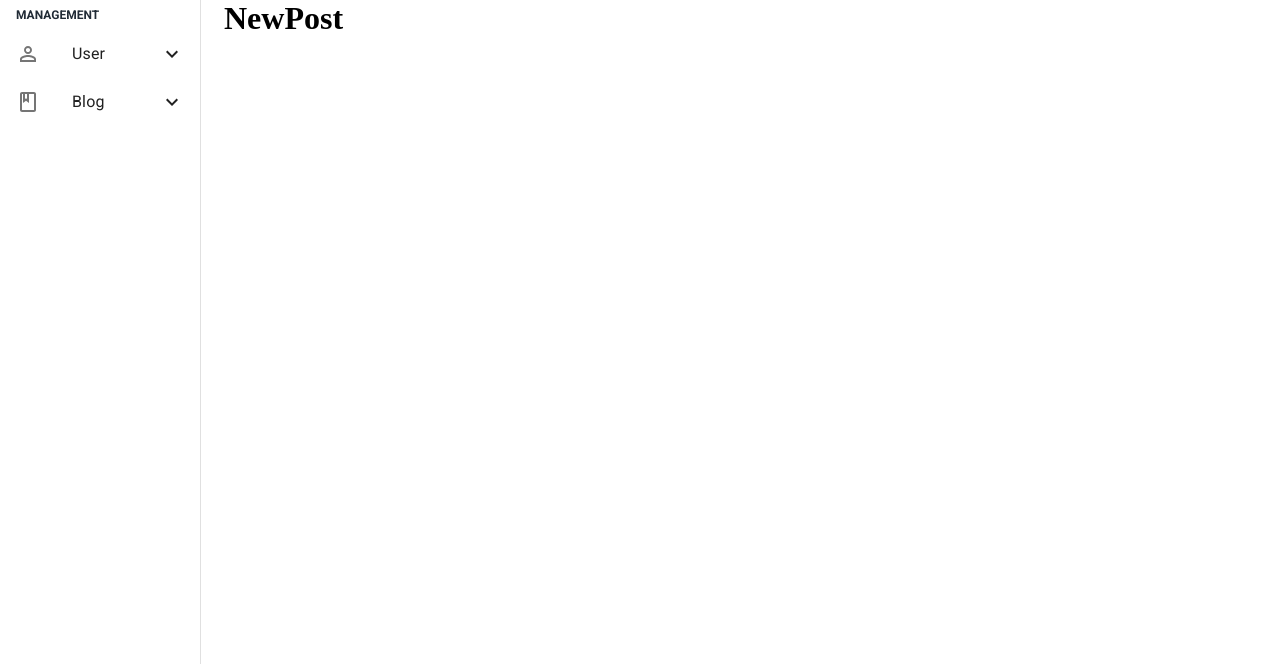
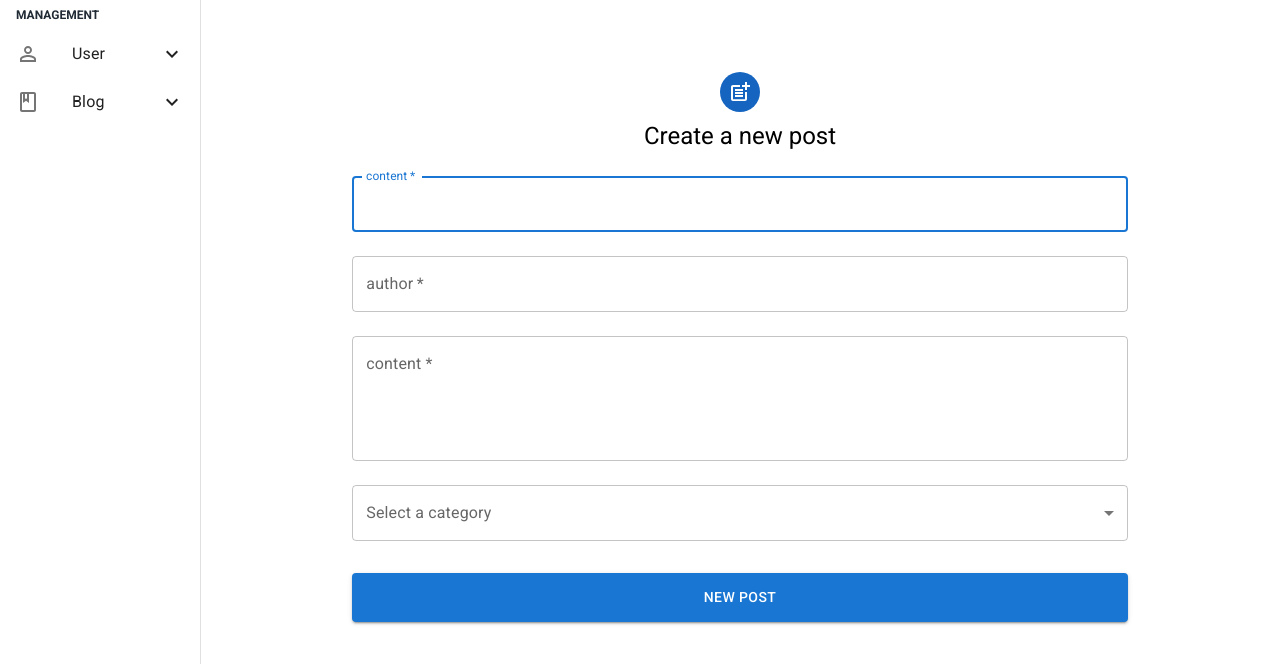
Before and after one commit to FeelipePM/spa, a React (Create React App) app: page /dashboard/new-post in a window 1280 px wide. Shown: the top 664 px of the page. Built offline with nearby package versions, Linux system fonts and the light colour scheme.

Commit message:
page to create a new post

```diff
--- a/package.json
+++ b/package.json
@@ -10,6 +10,7 @@
     "@mui/lab": "^5.0.0-alpha.71",
     "@mui/material": "^5.4.3",
     "@mui/styled-engine-sc": "^5.4.2",
+    "@mui/x-data-grid": "^5.6.1",
     "date-fns": "^2.28.0",
     "graphql": "^16.3.0",
     "react": "^17.0.2",
--- /dev/null
+++ b/src/components/pages/NewPostPage/NewPost.jsx
@@ -0,0 +1,93 @@
+import React, { useState } from 'react';
+
+import Container from '@mui/material/Container';
+import TextField from '@mui/material/TextField';
+import Select from '@mui/material/Select';
+import Avatar from '@mui/material/Avatar';
+import Typography from '@mui/material/Typography';
+import Box from '@mui/material/Box';
+import Button from '@mui/material/Button';
+import MenuItem from '@mui/material/MenuItem';
+import InputLabel from '@mui/material/InputLabel';
+import FormControl from '@mui/material/FormControl';
+import PostAddOutlinedIcon from '@mui/icons-material/PostAddOutlined';
+
+export function NewPost() {
+  const [getValue, setGetValue] = useState('');
+  return (
+    <Container component="main" sx={{ height: '100vh' }}>
+      <Box
+        sx={{
+          my: 8,
+          mx: 'auto',
+          px: 2,
+          display: 'flex',
+          flexDirection: 'column',
+          alignItems: 'center',
+        }}
+      >
+        <Avatar sx={{ m: 1, bgcolor: '#1565C0' }}>
+          <PostAddOutlinedIcon />
+        </Avatar>
+        <Typography component="h1" variant="h5">
+          Create a new post
+        </Typography>
+        <Box
+          component="form"
+          onSubmit={console.log('submit')}
+          noValidate
+          sx={{ mt: 1 }}
+        >
+          <TextField
+            margin="normal"
+            name="content"
+            required
+            fullWidth
+            id="content"
+            label="content"
+            autoFocus
+          />
+          <TextField
+            margin="normal"
+            required
+            fullWidth
+            id="author"
+            label="author"
+            name="author"
+          />
+          <TextField
+            id="outlined-multiline-flexible"
+            label="content *"
+            multiline
+            fullWidth
+            rows="4"
+            margin="normal"
+            variant="outlined"
+          />
+          <FormControl fullWidth margin="normal">
+            <InputLabel id="publish-label">Select a category</InputLabel>
+            <Select
+              labelId="publish-label"
+              id="publish"
+              value={getValue}
+              required
+              fullWidth
+              onChange={(e) => setGetValue(e.target.value)}
+            >
+              <MenuItem value>Published</MenuItem>
+              <MenuItem value={false}>Not Published</MenuItem>
+            </Select>
+          </FormControl>
+          <Button
+            type="submit"
+            fullWidth
+            variant="contained"
+            sx={{ mt: 3, mb: 2, padding: 1.5 }}
+          >
+            New post
+          </Button>
+        </Box>
+      </Box>
+    </Container>
+  );
+}
--- a/src/components/pages/NewPostPage/index.jsx
+++ b/src/components/pages/NewPostPage/index.jsx
@@ -1,17 +1,18 @@
-import React from "react";
+import React from 'react';
 
-import { Sidebar } from "../../../components/Sidebar/index";
-import { ContainerSidebar } from "../../ContainerSidebar";
-import Box from "@mui/material/Box";
-import Container from "@mui/material/Container";
+import Box from '@mui/material/Box';
+import { Sidebar } from '../../Sidebar';
+import { ContainerSidebar } from '../../ContainerSidebar';
 
-export const NewPostPage = () => {
+import { NewPost } from './NewPost';
+
+export function NewPostPage() {
   return (
     <ContainerSidebar>
       <Sidebar />
-      <Box sx={{ display: "flex", flex: 1 }}>
-        <Container>{<h1>NewPost</h1>}</Container>
+      <Box sx={{ display: 'flex', flex: 1 }}>
+        <NewPost />
       </Box>
     </ContainerSidebar>
   );
-};
+}
```
Also changed, not shown: 1 other file (tests, documents, lock files or other folders).
